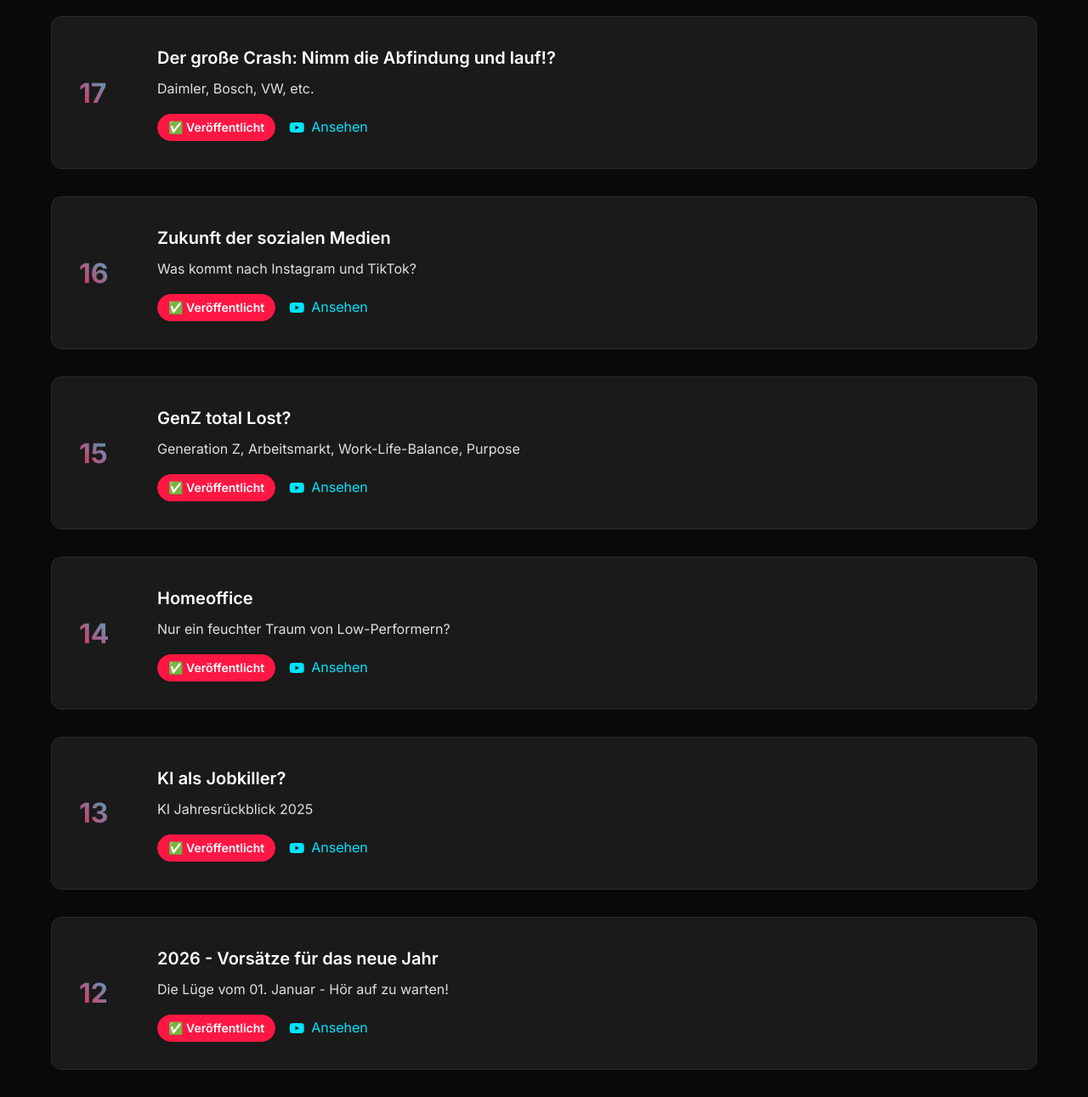
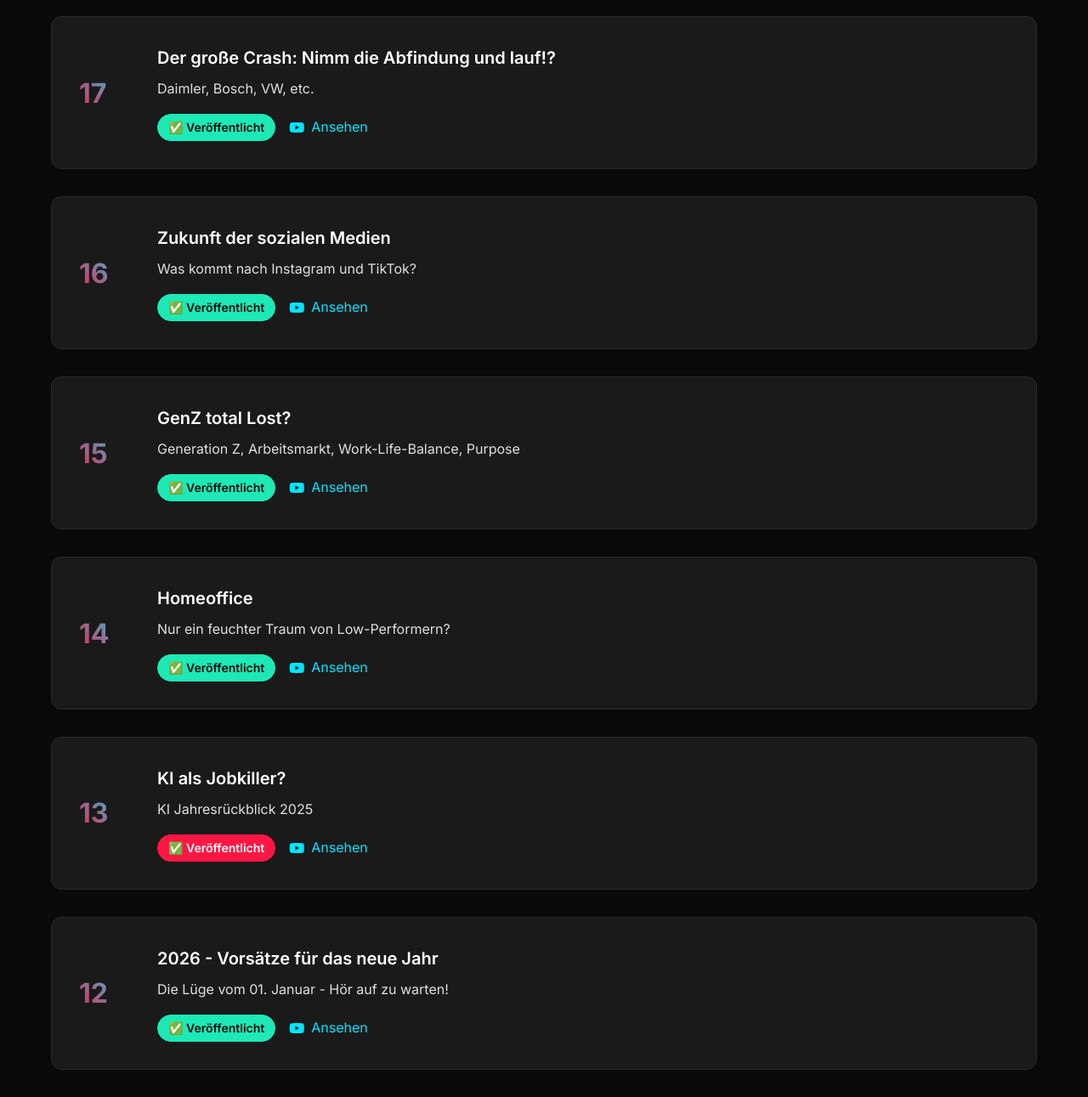
Before and after one commit to akademiker-und-hauptschueler/website, a plain HTML site: page docs/index.html in a window 1280 px wide. Shown: the part 2840-4131 px from the top of the page at 85% size. Drawn offline with Linux system fonts and the light colour scheme.

Commit message:
update recording status
Signed-off-by: Dennis Grewe <dennis.grewe@hs-esslingen.de>

```diff
--- a/docs/index.html
+++ b/docs/index.html
@@ -175,7 +175,7 @@
                         <h3>Der große Crash: Nimm die Abfindung und lauf!?</h3>
                         <p>Daimler, Bosch, VW, etc.</p>
                         <div class="episode-status">
-                            <span class="status-badge status-planning">✅ Veröffentlicht</span>
+                            <span class="status-badge status-recorded">✅ Veröffentlicht</span>
                             <a href="https://www.youtube.com/watch?v=NA0N_JQ3r0o&t=12s" class="episode-link" target="_blank">
                                 <i class="fab fa-youtube"></i> Ansehen
                             </a>
@@ -188,7 +188,7 @@
                         <h3>Zukunft der sozialen Medien</h3>
                         <p>Was kommt nach Instagram und TikTok?</p>
                         <div class="episode-status">
-                            <span class="status-badge status-planning">✅ Veröffentlicht</span>
+                            <span class="status-badge status-recorded">✅ Veröffentlicht</span>
                             <a href="https://www.youtube.com/watch?v=Zswt9dvccsI" class="episode-link" target="_blank">
                                 <i class="fab fa-youtube"></i> Ansehen
                             </a>
@@ -201,7 +201,7 @@
                         <h3>GenZ total Lost?</h3>
                         <p>Generation Z, Arbeitsmarkt, Work-Life-Balance, Purpose</p>
                         <div class="episode-status">
-                            <span class="status-badge status-planning">✅ Veröffentlicht</span>
+                            <span class="status-badge status-recorded">✅ Veröffentlicht</span>
                             <a href="https://www.youtube.com/watch?v=NyJUXBZqs1o&t=23s" class="episode-link" target="_blank">
                                 <i class="fab fa-youtube"></i> Ansehen
                             </a>
@@ -214,7 +214,7 @@
                         <h3>Homeoffice</h3>
                         <p>Nur ein feuchter Traum von Low-Performern?</p>
                         <div class="episode-status">
-                            <span class="status-badge status-planning">✅ Veröffentlicht</span>
+                            <span class="status-badge status-recorded">✅ Veröffentlicht</span>
                             <a href="https://www.youtube.com/watch?v=lix8KBzWaFo&t=29s" class="episode-link" target="_blank">
                                 <i class="fab fa-youtube"></i> Ansehen
                             </a>
@@ -240,7 +240,7 @@
                         <h3>2026 - Vorsätze für das neue Jahr</h3>
                         <p>Die Lüge vom 01. Januar - Hör auf zu warten!</p>
                         <div class="episode-status">
-                            <span class="status-badge status-planning">✅ Veröffentlicht</span>
+                            <span class="status-badge status-recorded">✅ Veröffentlicht</span>
                             <a href="https://www.youtube.com/watch?v=GP7N_V9suUs" class="episode-link" target="_blank">
                                 <i class="fab fa-youtube"></i> Ansehen
                             </a>
@@ -253,7 +253,7 @@
                         <h3>Entlassungswelle bei Bosch in 2025</h3>
                         <p>Entlassungswelle, Standort Stuttgart, Bosch</p>
                         <div class="episode-status">
-                            <span class="status-badge status-planning">✅ Veröffentlicht</span>
+                            <span class="status-badge status-recorded">✅ Veröffentlicht</span>
                             <a href="https://www.youtube.com/watch?v=ffTlmZRPd-k" class="episode-link" target="_blank">
                                 <i class="fab fa-youtube"></i> Ansehen
                             </a>
```
